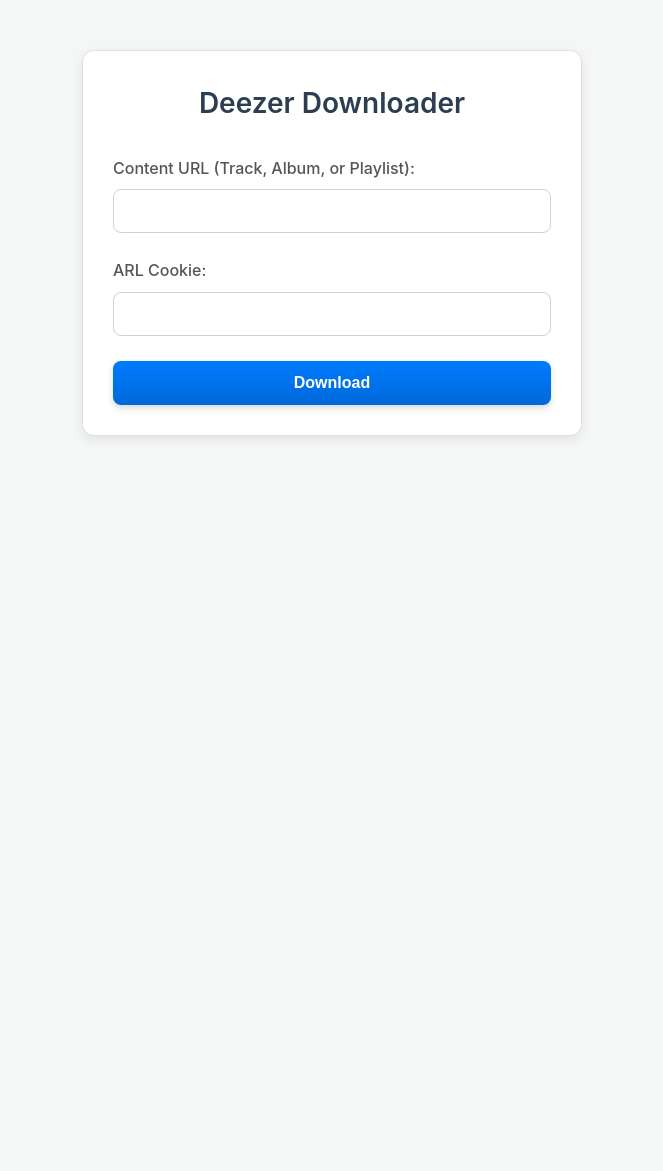
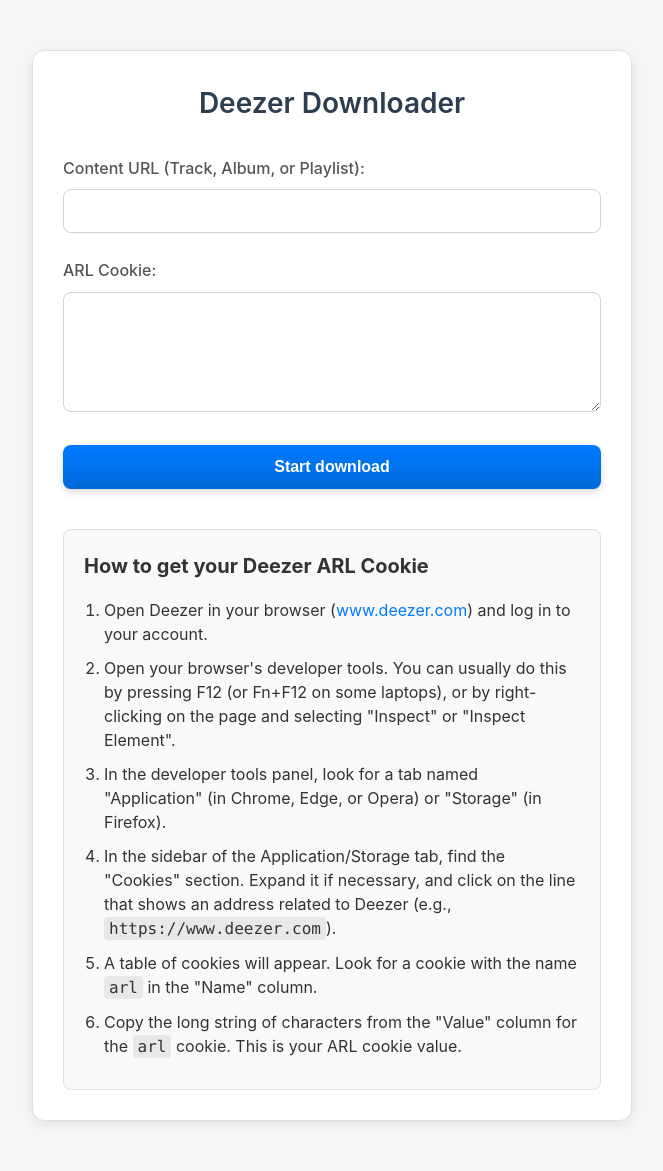
Before and after one commit to FNRTA/songs-download, a Flask app: page / in a window 1280 px wide. Shown: the whole page, without its empty margins (308-971 px from the left). Before the commit the page ends 438 px from the top, so only its background shows below. Run offline with Flask 3, Linux system fonts and the light colour scheme.

Commit message:
ux improvement

```diff
--- a/static/style.css
+++ b/static/style.css
@@ -12,7 +12,7 @@
 }
 
 .container {
-  max-width: 500px;
+  max-width: 600px;
   margin: 50px auto;
   padding: 30px;
   background-color: #fff;
@@ -55,6 +55,25 @@
 }
 
 .form-group input:focus {
+  border-color: #007bff;
+  box-shadow: 0 0 0 3px rgba(0, 123, 255, 0.2);
+  outline: none;
+}
+
+.form-group textarea {
+  width: 100%;
+  padding: 10px 12px;
+  font-size: 16px;
+  font-family: inherit; /* Ensure it uses the same font as other inputs */
+  line-height: 1.5; /* Improve readability for multi-line text */
+  border: 1px solid #d1d1d1;
+  border-radius: 8px;
+  transition: border-color 0.2s ease-in-out, box-shadow 0.2s ease-in-out;
+  resize: vertical; /* Allow vertical resizing */
+  min-height: 120px; /* Set a minimum height, rows attribute in HTML provides initial */
+}
+
+.form-group textarea:focus {
   border-color: #007bff;
   box-shadow: 0 0 0 3px rgba(0, 123, 255, 0.2);
   outline: none;
@@ -120,6 +139,8 @@
 }
 
 .download-button { /* Green color for success */
+    background-image: none; /* Override generic button gradient */
+    background-color: #28a745; /* Solid green background */
     color: white;
     padding: 12px 20px;
     border-radius: 8px;
@@ -133,10 +154,12 @@
 
     /* New border animation */
     border-width: 3px;
-    animation: border-flicker 3.5s linear infinite;
+    animation: border-flicker 3s linear infinite;
 }
 
 .download-button:hover {/* Darker green on hover */
+    background-image: none; /* Ensure no gradient on hover */
+    background-color: #218838; /* Darker solid green for hover */
     animation-play-state: paused; /* Optional: pause animation on hover */
 }
 
@@ -148,7 +171,7 @@
     }
     50% {
         border-style: solid;
-        border-color: #87CEEB; /* Sky Blue */
+        border-color: #0069d9; /* Sky Blue */
     }
     100% {
         border-style: solid;
@@ -209,3 +232,45 @@
   from {top: 30px; opacity: 1;}
   to {top: 0; opacity: 0;}
 }
+
+/* Instructions Section Styling */
+.instructions-section {
+  margin-top: 40px;
+  padding: 20px;
+  background-color: #f9f9f9;
+  border: 1px solid #e0e0e0;
+  border-radius: 8px;
+}
+
+.instructions-section h2 {
+  margin-top: 0;
+  margin-bottom: 15px;
+  font-size: 20px;
+  color: #333;
+}
+
+.instructions-section ol {
+  padding-left: 20px; /* Add some padding to the left of the numbers */
+  margin-bottom: 0; /* Remove default bottom margin from ol */
+}
+
+.instructions-section li {
+  margin-bottom: 10px;
+  line-height: 1.5; /* Improve readability within each item */
+}
+
+.instructions-section li code {
+  background-color: #e8e8e8;
+  padding: 2px 5px;
+  border-radius: 4px;
+  font-family: Consolas, Monaco, 'Andale Mono', 'Ubuntu Mono', monospace;
+}
+
+.instructions-section a {
+  color: #007bff;
+  text-decoration: none;
+}
+
+.instructions-section a:hover {
+  text-decoration: underline;
+}
--- a/templates/index.html
+++ b/templates/index.html
@@ -17,16 +17,39 @@
         </div>
         <div class="form-group">
             <label for="arl_cookie">ARL Cookie:</label>
-            <input type="text" id="arl_cookie" name="arl_cookie" required>
+            <textarea id="arl_cookie" name="arl_cookie" rows="3" required></textarea>
         </div>
-        <button type="button" class="button" onclick="startDownload()">Download</button>
+        <button type="button" class="button" onclick="startDownload()">Start download</button>
     </form>
     <div class="progress" style="display: none;">Downloading...</div>
     <div class="finished" style="display: none;">Download finished!</div>
     <div class="download-ready" style="display: none;">
         <button type="button" class="button download-button" onclick="">
-            <i class="download-icon"></i><span>Download files</span>
+            <i class="download-icon"></i><span>Files ready</span>
         </button>
+    </div>
+
+    <div class="instructions-section">
+        <h2>How to get your Deezer ARL Cookie</h2>
+        <ol>
+            <li>Open Deezer in your browser (<a href="https://www.deezer.com" target="_blank">www.deezer.com</a>) and
+                log in to your account.
+            </li>
+            <li>Open your browser's developer tools. You can usually do this by pressing F12 (or Fn+F12 on some
+                laptops), or by right-clicking on the page and selecting "Inspect" or "Inspect Element".
+            </li>
+            <li>In the developer tools panel, look for a tab named "Application" (in Chrome, Edge, or Opera) or
+                "Storage" (in Firefox).
+            </li>
+            <li>In the sidebar of the Application/Storage tab, find the "Cookies" section. Expand it if necessary, and
+                click on the line that shows an address related to Deezer (e.g., <code>https://www.deezer.com</code>).
+            </li>
+            <li>A table of cookies will appear. Look for a cookie with the name <code>arl</code> in the "Name" column.
+            </li>
+            <li>Copy the long string of characters from the "Value" column for the <code>arl</code> cookie. This is your
+                ARL cookie value.
+            </li>
+        </ol>
     </div>
 </div>
 <script src="{{ url_for('static', filename='script.js') }}"></script>
```
